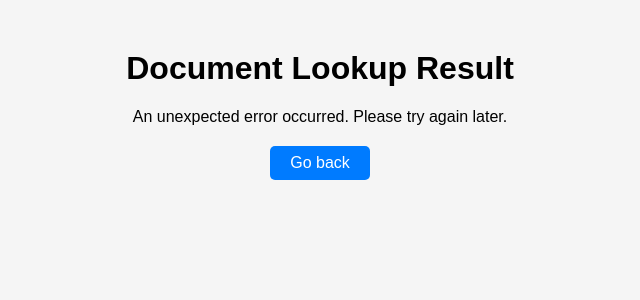
After one commit to hanishakhatri/pdf_scraping, a Flask app: template task1/flask_app/templates/error.html in a window 1280 px wide. The commit adds this page. Shown: the top 300 px of the page, without its empty margins (320-960 px from the left). Run offline with Flask 3, Linux system fonts and the light colour scheme; the template is opened without the code that fills it, so the values that code supplies are empty.

Commit message:
added error and result html page

```diff
--- a/task1/flask_app/app.py
+++ b/task1/flask_app/app.py
@@ -29,34 +29,36 @@ def lookup():
 
     if assigned_integer_str is None:
         # Check if assigned_integer is provided in the request
-        return jsonify({'error': 'No assigned_integer provided in the request'}), 400
+        error_message = 'No assigned integer provided in the request'
+        return render_template('error.html', error_message=error_message), 400
 
     try:
         assigned_integer = int(assigned_integer_str)
         # Convert assigned_integer_str to integer
     except ValueError:
         # Handle invalid assigned_integer
-        return jsonify({'error': 'Invalid assigned_integer provided in the request'}), 400
+        error_message = 'Invalid assigned integer provided in the request'
+        return render_template('error.html', error_message=error_message), 400
 
     conn = sqlite3.connect(DB_FILE)
     # Connect to the SQLite database
     try:
         # Create a cursor object
         cursor = conn.cursor()
-        cursor.execute('SELECT belegnummer FROM lookup WHERE assigned_integer = ?',
+        cursor.execute('SELECT belegnummer,assigned_integer FROM lookup WHERE assigned_integer = ?',
                        (assigned_integer,))
         # Fetch the result of the query
         result = cursor.fetchone()
         if result:
             # Return document number if found
-            return jsonify({'belegnummer': result[0]})
+            return render_template('result.html', belegnummer=result[0], assigned_integer=result[1])
         else:
-            return jsonify(
-                {'error': 'No document number found for the given assigned integer'}
-                ), 404
+            error_message = 'No document number found for the given assigned integer'
+            return render_template('error.html', error_message=error_message), 404
     except Exception:
         # Handle unexpected errors
-        return jsonify({'error': 'An unexpected error occurred'}), 500
+        error_message = 'An unexpected error occurredr'
+        return render_template('error.html', error_message=error_message), 500
     finally:
         # Close the database connection after use
         conn.close()
--- a/task1/flask_app/static/styles.css
+++ b/task1/flask_app/static/styles.css
@@ -1,3 +1,4 @@
+/* added css for the home page */
 body {
     font-family: Arial, sans-serif;
     margin: 0;
@@ -44,7 +45,43 @@ button[type="submit"]:hover {
     background-color: #0056b3;
 }
 
+/* add css for the result page  */
 #result {
     text-align: center;
     margin-top: 20px;
 }
+
+table {
+    margin: auto;
+    border-collapse: collapse;
+}
+
+table th, table td {
+    border: 1px solid #ddd;
+    padding: 8px;
+    text-align: center;
+}
+
+table th {
+    background-color: #f2f2f2;
+}
+
+/* added css for the GO Back Button */
+.button-container {
+    text-align: center;
+    margin-top: 20px;
+}
+
+.button {
+    display: inline-block;
+    padding: 8px 20px;
+    text-decoration: none;
+    background-color: #007bff;
+    color: #fff;
+    border-radius: 5px;
+    cursor: pointer;
+}
+
+.button:hover {
+    background-color: #0056b3;
+}
--- /dev/null
+++ b/task1/flask_app/templates/error.html
@@ -0,0 +1,20 @@
+<!DOCTYPE html>
+<html lang="en">
+<head>
+    <meta charset="UTF-8">
+    <meta name="viewport" content="width=device-width, initial-scale=1.0">
+    <title>Error</title>
+    <link rel="stylesheet" href="{{ url_for('static', filename='styles.css') }}">
+</head>
+<body>
+    <h1>Document Lookup Result</h1>
+    {% if error_message %}
+        <p>{{ error_message }}</p>
+    {% else %}
+        <p>An unexpected error occurred. Please try again later.</p>
+    {% endif %}
+    <div class="button-container">
+        <a href="/" class="button">Go back</a>
+    </div>
+</body>
+</html>
```
Also changed, not shown: task1/flask_app/templates/result.html (added, +29 -0 lines).
